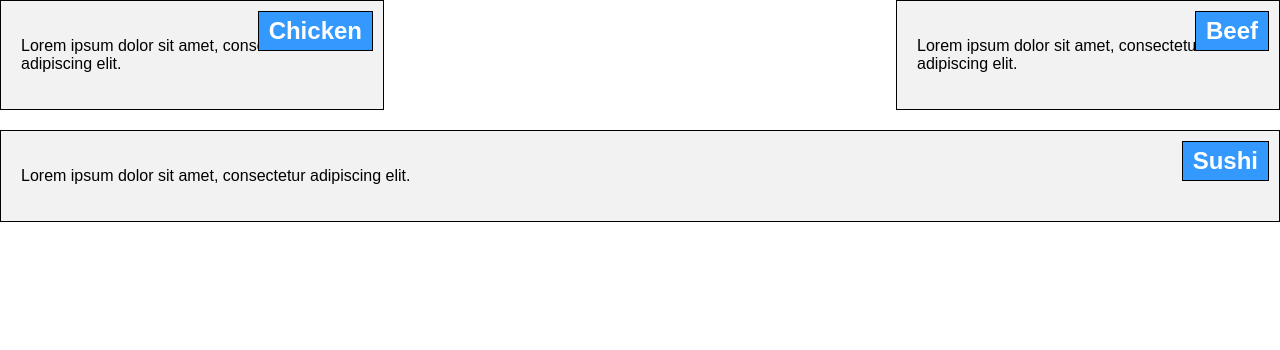
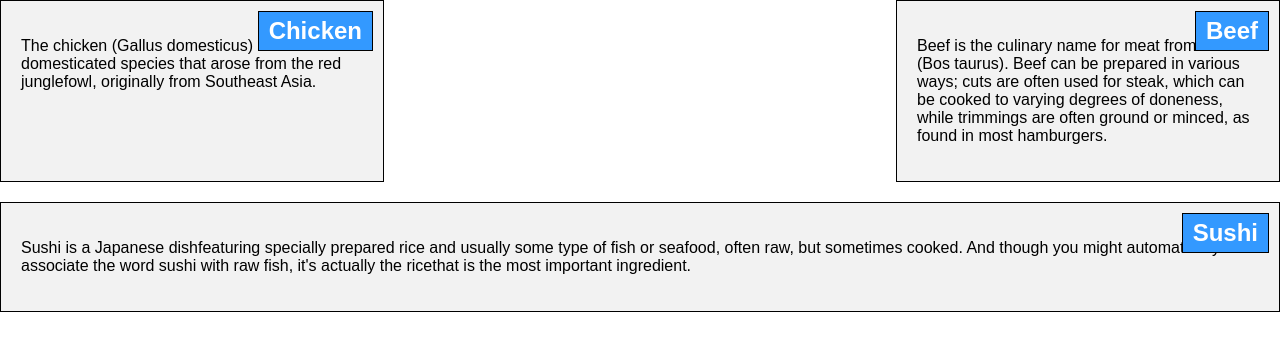
Before and after one commit to jintajohnson/Web_Development, a plain HTML site: page module2-solution/index.html in a window 1280 px wide. Drawn offline with Linux system fonts and the light colour scheme.

Commit message:
Update index.html

```diff
--- a/module2-solution/index.html
+++ b/module2-solution/index.html
@@ -10,15 +10,15 @@
     <div class="container">
         <section class="box">
             <h2>Chicken</h2>
-            <p>Lorem ipsum dolor sit amet, consectetur adipiscing elit.</p>
+            <p>The chicken (Gallus domesticus) is a domesticated species that arose from the red junglefowl, originally from Southeast Asia.</p>
         </section>
         <section class="box">
             <h2>Beef</h2>
-            <p>Lorem ipsum dolor sit amet, consectetur adipiscing elit.</p>
+            <p>Beef is the culinary name for meat from cattle (Bos taurus). Beef can be prepared in various ways; cuts are often used for steak, which can be cooked to varying degrees of doneness, while trimmings are often ground or minced, as found in most hamburgers. </p>
         </section>
         <section class="box">
             <h2>Sushi</h2>
-            <p>Lorem ipsum dolor sit amet, consectetur adipiscing elit.</p>
+            <p>Sushi is a Japanese dishfeaturing specially prepared rice and usually some type of fish or seafood, often raw, but sometimes cooked. And though you might automatically associate the word sushi with raw fish, it's actually the ricethat is the most important ingredient.</p>
         </section>
     </div>
 </body>
```
